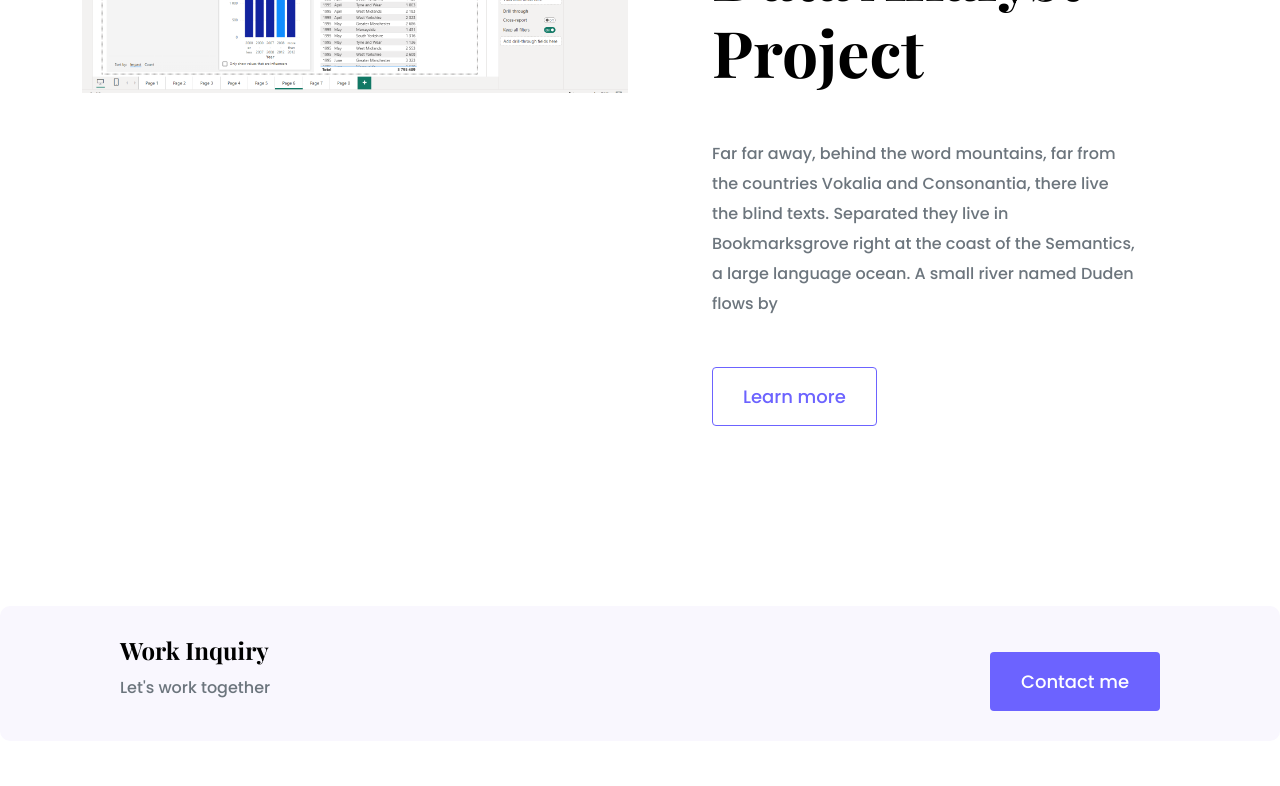
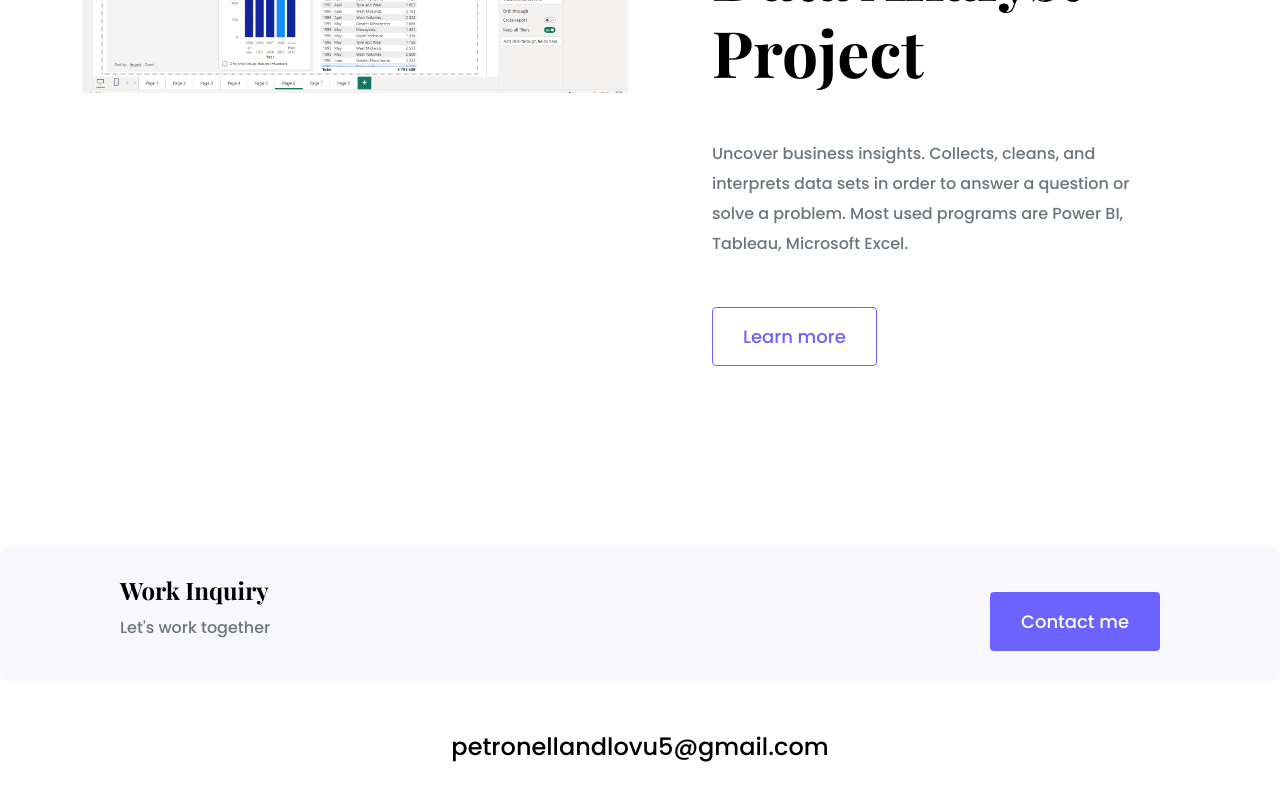
Before and after one commit to PetronellaNdlovu/portfolio-project, a plain HTML site: page index.html in a window 1280 px wide. Shown: the part 2300-3086 px from the top of the page. Drawn offline with nearby package versions, Linux system fonts and the light colour scheme.

Commit message:
Changed data analyst p

```diff
--- a/index.html
+++ b/index.html
@@ -90,10 +90,7 @@
           <div class="project-desciption">
             <h2 class="mb-5">Data Analyst Project</h2>
             <p class="mb-5 text-muted">
-              Far far away, behind the word mountains, far from the countries
-              Vokalia and Consonantia, there live the blind texts. Separated
-              they live in Bookmarksgrove right at the coast of the Semantics, a
-              large language ocean. A small river named Duden flows by
+              Uncover business insights. Collects, cleans, and interprets data sets in order to answer a question or solve a problem. Most used programs are Power BI, Tableau, Microsoft Excel.
             </p>
             <a href="https://github.com/PetronellaNdlovu/PowerBi-Porfolio" class="btn btn-branding-outline"> Learn more </a>
           </div>
```
